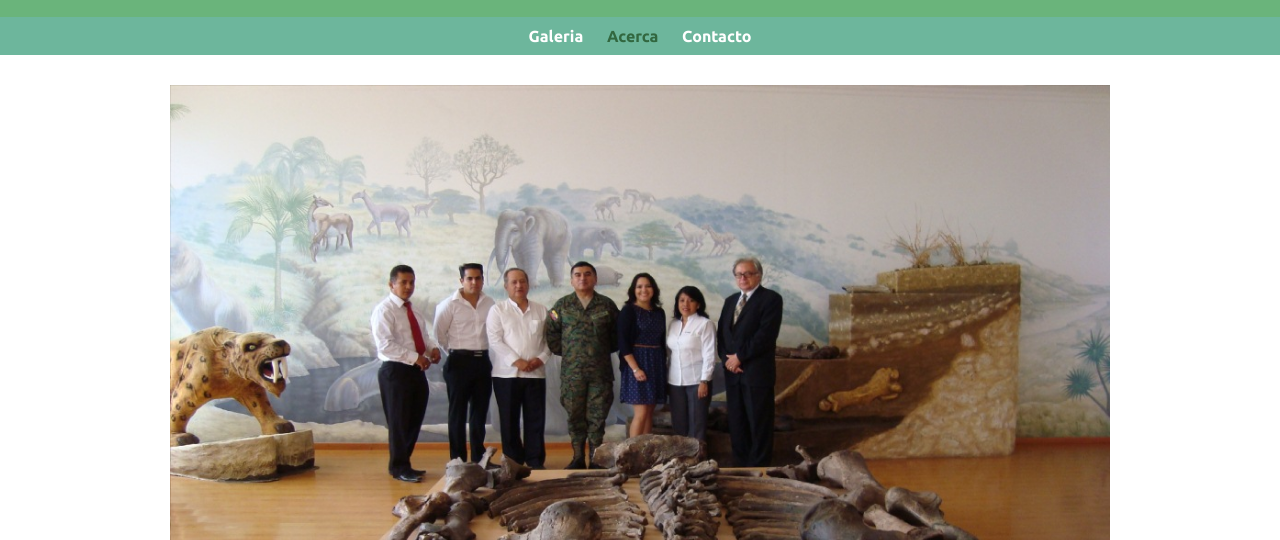
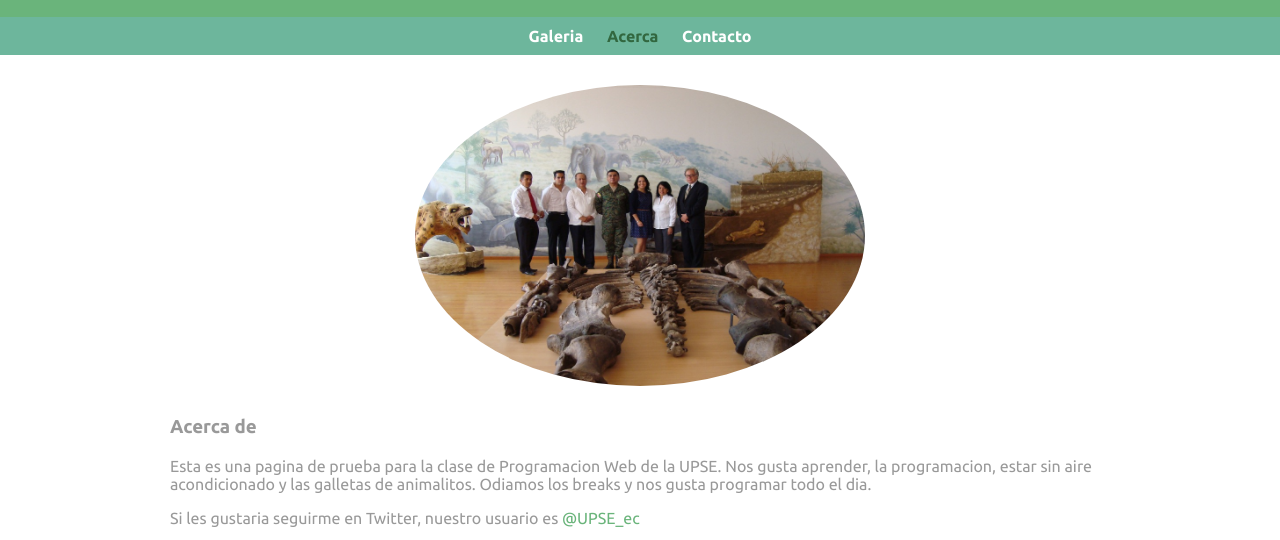
Before and after one commit to ivansanchezvera/UPSE_ProgramacionWeb, a plain HTML site: page about.html in a window 1280 px wide. Shown: the part 83-623 px from the top of the page. Drawn offline with Linux system fonts and the light colour scheme.

Commit message:
Agregados estilos CSS para la para la pagina de Acerca de (ABOUT)

```diff
--- a/css/main.css
+++ b/css/main.css
@@ -20,6 +20,9 @@ img {
 	max-width: 100%;
 }
 
+h3 {
+	margin: 0 0 1em 0;
+}
 
 
 /*******************
@@ -125,6 +128,20 @@ PAGINA: GALERIA
 	color: #bdc3c7;
 }
 
+
+
+
+/*******************
+PAGINA ACERCA DE (ABOUT)
+*******************/
+
+.profile-photo {
+	display: block;
+	max-width: 450px;
+	margin: 0 auto 30px;
+	border-radius: 100%;
+}
+
 /*******************
 COLORS
 *******************/
```
